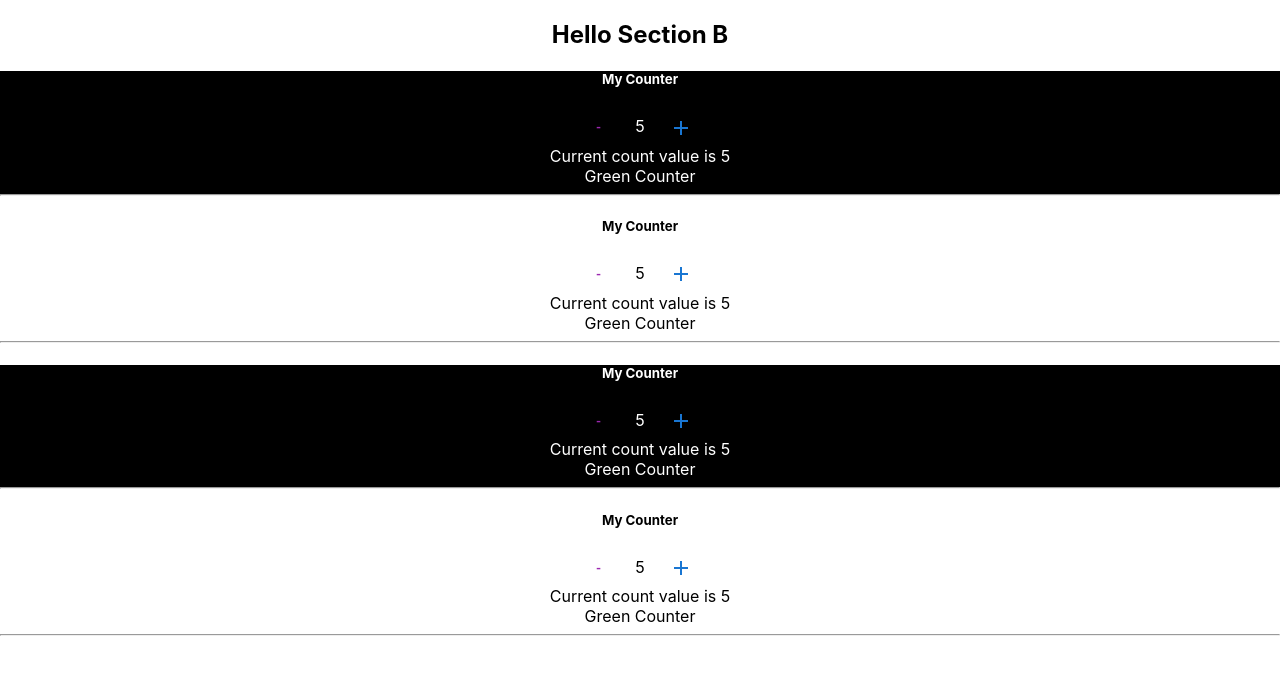
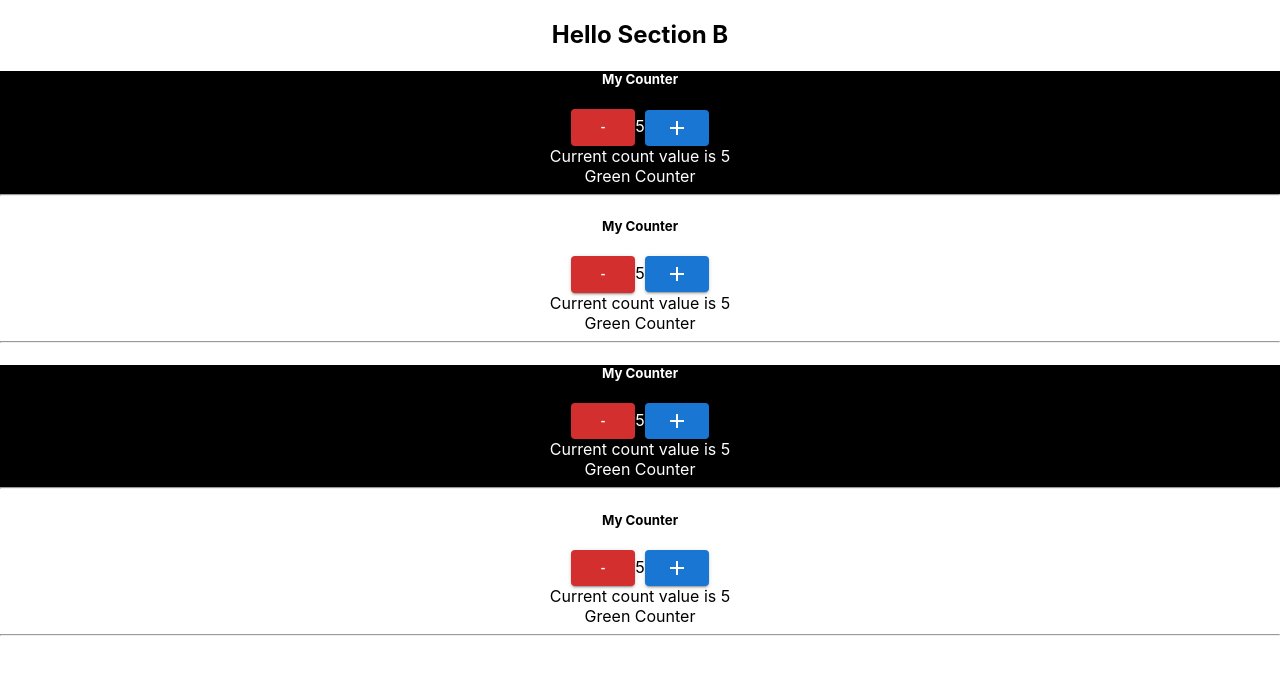
Before and after one commit to RanaMoizHaider/react-practice, a React (Create React App) app: page / in a window 1280 px wide. Shown: the top 674 px of the page. Built offline with nearby package versions, Linux system fonts and the light colour scheme.

Commit message:
Update Counter.jsx

```diff
--- a/src/components/examples/Counter.jsx
+++ b/src/components/examples/Counter.jsx
@@ -22,10 +22,16 @@ const Counter = (props) => {
     }
     return (
         // <div style={{color:color, backgroundColor:backgroundColor}}>
-        <div style={{color:isLight?"black":"white", backgroundColor:isLight?"white":"black"}}>
+        <div style={{
+            color:isLight?"black":"white",
+            backgroundColor:isLight?"white":"black"
+            }}>
         {/* <div> */}
             <h5>My Counter</h5>
-            <Button onClick={countDown} varient="contained" color="secondary">-</Button> {count} <Button onClick={countUp} varient="contained" color="primary"><AddIcon /></Button> <br />
+            <Button onClick={countDown} variant="contained" color="error">-</Button>
+            {count}
+            <Button onClick={countUp} variant="contained" color="primary"><AddIcon /></Button>
+            <br />
             Current count value is {count}
             {count < 5 && <div>Count is in dangerous state.</div>}
             {count < 5 ? <div>Red Counter</div> : <div>Green Counter</div>}
```
